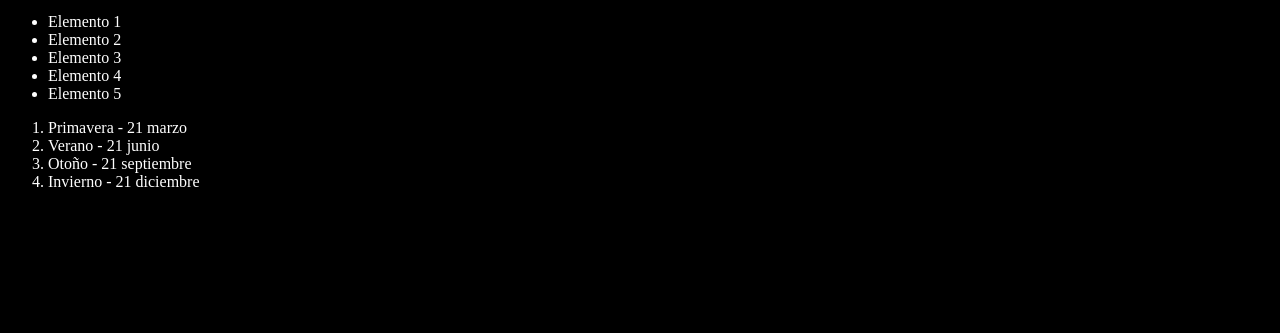
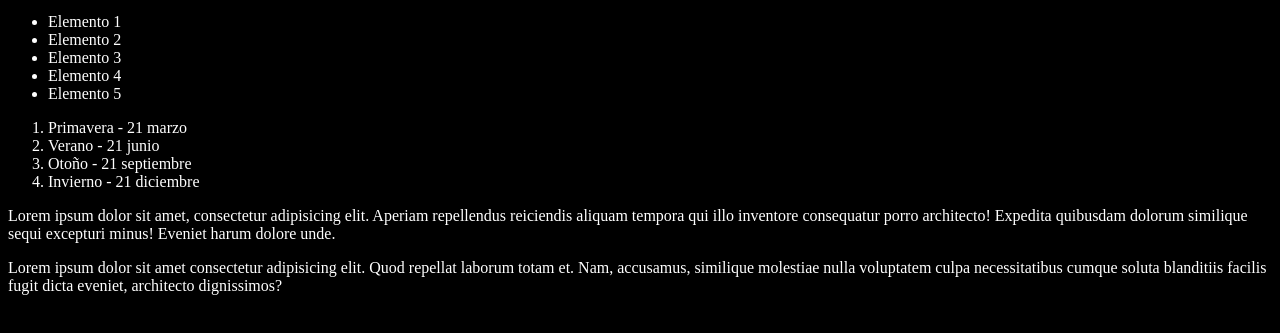
Before and after one commit to 29layun/curso, a plain HTML site: page index.html in a window 1280 px wide. Shown: the part 101-434 px from the top of the page. Drawn offline with Linux system fonts and the light colour scheme.

Commit message:
Agregando 2 parrafos

```diff
--- a/index.html
+++ b/index.html
@@ -23,6 +23,15 @@
         <li>Otoño - 21 septiembre</li>
         <li>Invierno - 21 diciembre</li>
     </ol>
+    <p>Lorem ipsum dolor sit amet, consectetur adipisicing elit. Aperiam repellendus reiciendis
+        aliquam tempora qui illo inventore consequatur porro architecto!
+        Expedita quibusdam dolorum similique sequi excepturi minus! Eveniet harum dolore unde.
+    </p>
+    <p>Lorem ipsum dolor sit amet consectetur adipisicing elit. Quod repellat laborum totam et.
+         Nam, accusamus, similique molestiae nulla voluptatem culpa necessitatibus cumque soluta
+         blanditiis facilis fugit dicta eveniet, architecto dignissimos?
+
+    </p>
     <script src="index.js"></script>
 </body>
 </html>
```
